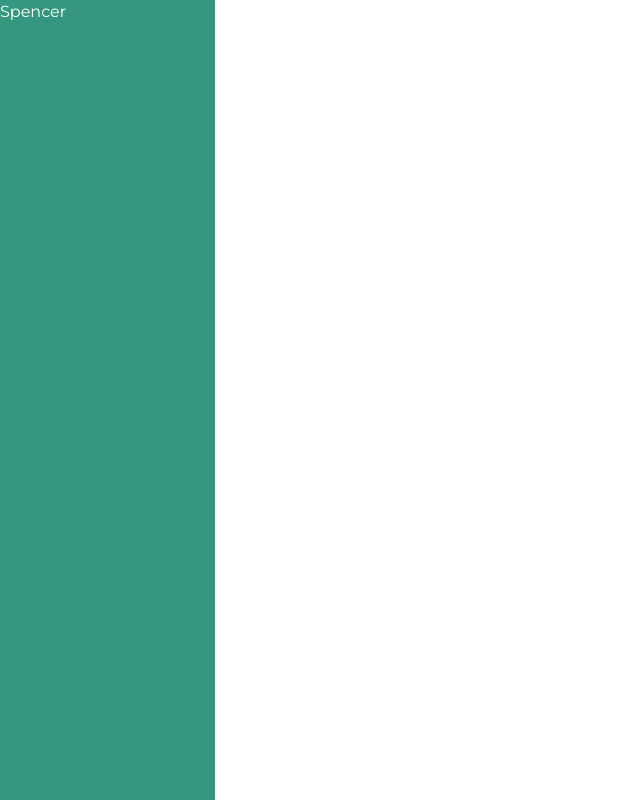
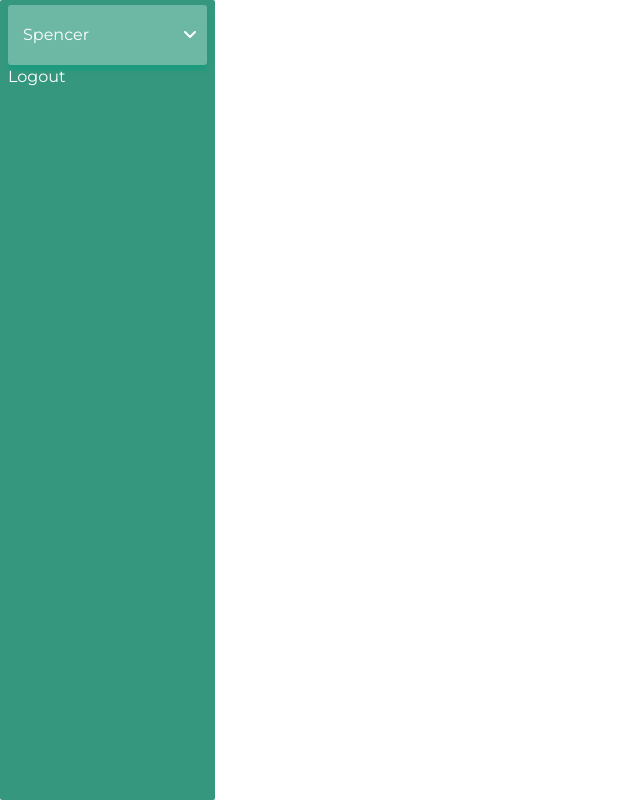
Before and after one commit to skabeo/xpress-frontend, a React (Vite) app: page / in a window 1280 px wide. Shown: the whole page, without its empty margins (0-640 px from the left). Built offline with nearby package versions, Linux system fonts and the light colour scheme; sample sign-in values are in the browser's storage.

Commit message:
Style user show display

```diff
--- a/package.json
+++ b/package.json
@@ -10,9 +10,13 @@
     "preview": "vite preview"
   },
   "dependencies": {
+    "@fortawesome/fontawesome-svg-core": "^6.5.1",
+    "@fortawesome/free-solid-svg-icons": "^6.5.1",
+    "@fortawesome/react-fontawesome": "^0.2.0",
     "@reduxjs/toolkit": "^1.9.7",
     "autoprefixer": "^10.4.16",
     "axios": "^1.6.0",
+    "font-awesome": "^4.7.0",
     "postcss-cli": "^10.1.0",
     "prop-types": "^15.8.1",
     "react": "^18.2.0",
--- a/src/components/sidebar/Sidebar.jsx
+++ b/src/components/sidebar/Sidebar.jsx
@@ -1,7 +1,11 @@
-import React from 'react'
+import React, { useState } from 'react'
 import './styles/sidebar.css'
+import { Link } from 'react-router-dom'
+import { FontAwesomeIcon } from '@fortawesome/react-fontawesome';
+import { faAngleDown, faAngleUp } from '@fortawesome/free-solid-svg-icons';
 
 const Sidebar = () => {
+  const [angleIcon, setAngleIcon] = useState(false);
   return (
     <div className='sidebar-main-container'>
       {/* On sidebar links available to normal user will be different and that of an admin
@@ -10,9 +14,16 @@ const Sidebar = () => {
 
       */}
       {/* design side bar */}
-      <div>
+      <div className='sidebar-user-name'>
         <p>Spencer</p>
+        <span onClick={() => setAngleIcon(!angleIcon)}>
+          <FontAwesomeIcon icon={ angleIcon ? faAngleUp : faAngleDown} />
+        </span>
       </div>
+
+      <Link to='/logout'>
+        <button>Logout</button>
+      </Link>
     </div>
   )
 }
--- a/src/components/sidebar/styles/sidebar.css
+++ b/src/components/sidebar/styles/sidebar.css
@@ -7,4 +7,17 @@
   background-color: #35977e;
   color: white;
   z-index: 999;
+  padding: 5px 8px;
+  border-radius: 2px;
 }
+
+.sidebar-user-name {
+  display: flex;
+  justify-content: space-between;
+  align-items: center;
+  background: #6cb8a5;
+  padding: 10px 10px 10px 15px;
+  border-radius: 3px;
+  box-shadow: 0 5px 4px rgba(0, 161, 126, 0.5);
+  height: 60px;
+}
```
Also changed, not shown: 1 other file (tests, documents, lock files or other folders).
